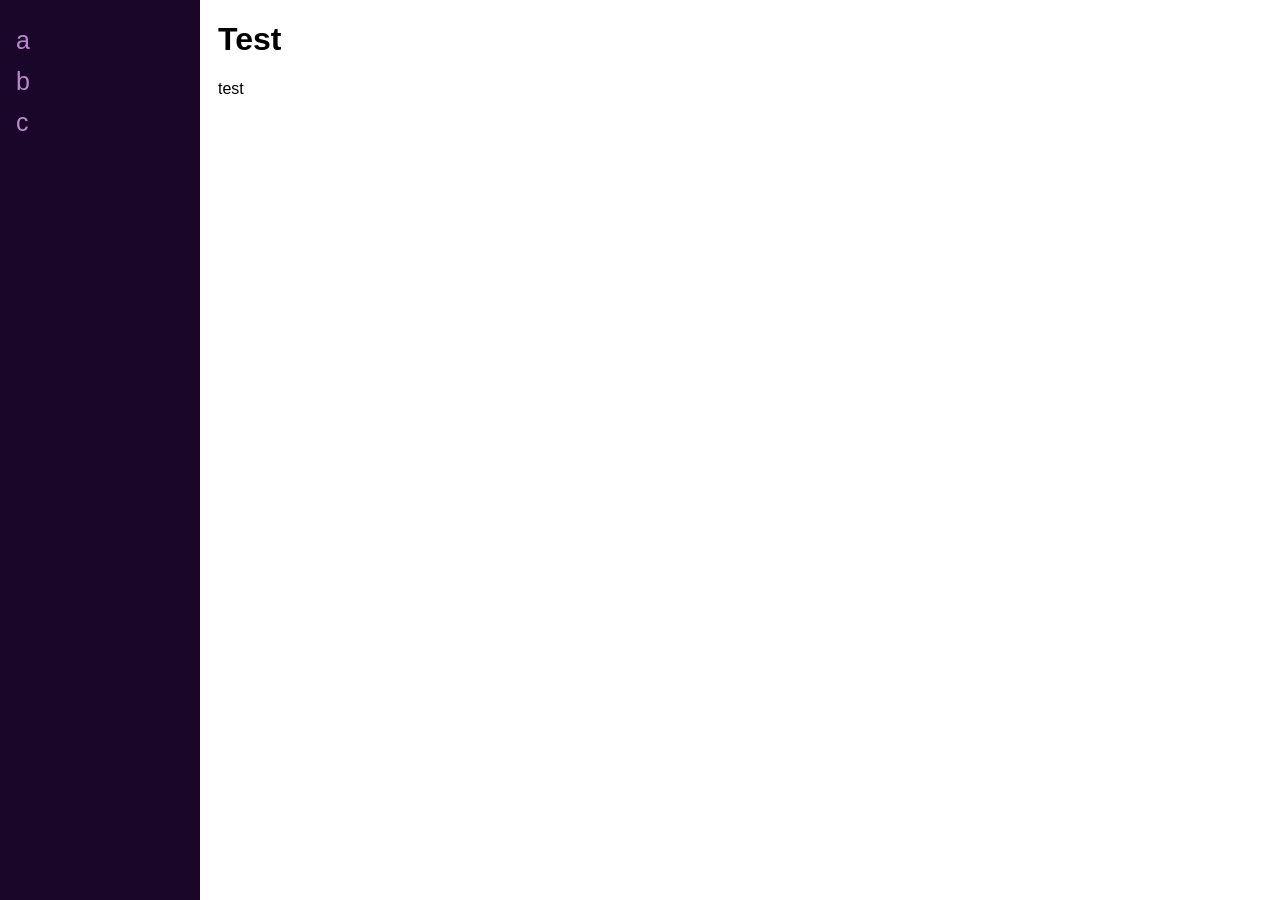
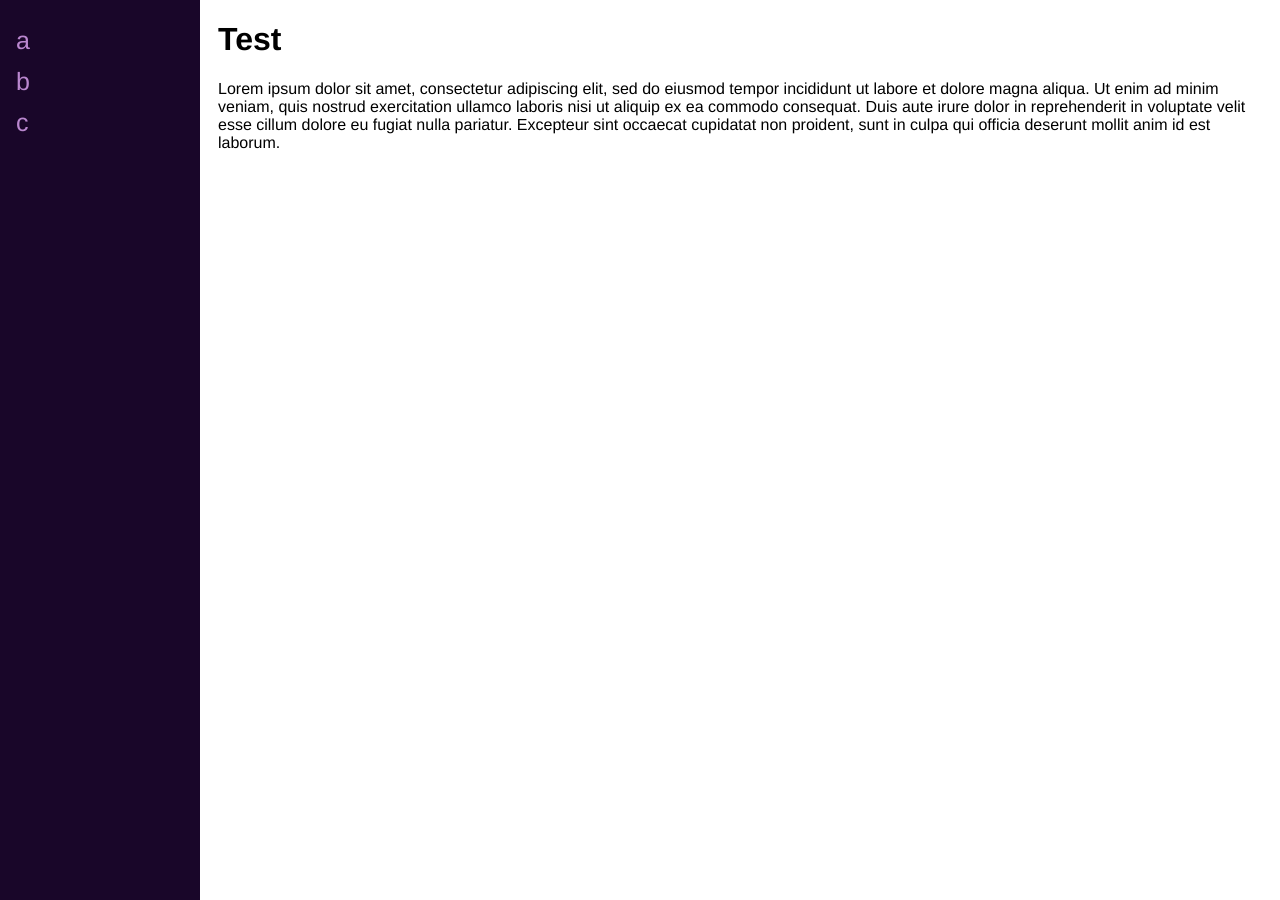
Before and after one commit to ddigiorg/ddigiorg.github.io, a Jekyll site: the page built from index.html, in a window 1280 px wide. Built offline with Jekyll 4.4.1, drawn with Linux system fonts in a browser that asks for light colours.

Commit message:
edited font

```diff
--- a/css/style.scss
+++ b/css/style.scss
@@ -3,7 +3,8 @@
 ---
 
 body {
-  font-family: Arial, Helvetica, sans-serif;
+    font-family: Metropolis,'Helvetica Neue',sans-serif;
+    /*font-family: 'Public Sans','Helvetica Neue',sans-serif;*/
 }
 
 /* The sidebar menu */
--- a/index.html
+++ b/index.html
@@ -3,4 +3,5 @@
 ---
 
 <h1>Test</h1>
-<p>test</p>
+<p>Lorem ipsum dolor sit amet, consectetur adipiscing elit, sed do eiusmod tempor incididunt ut labore et dolore magna aliqua. Ut enim ad minim veniam, quis nostrud exercitation ullamco laboris nisi ut aliquip ex ea commodo consequat. Duis aute irure dolor in reprehenderit in voluptate velit esse cillum dolore eu fugiat nulla pariatur. Excepteur sint occaecat cupidatat non proident, sunt in culpa qui officia deserunt mollit anim id est laborum.
+</p>
```
